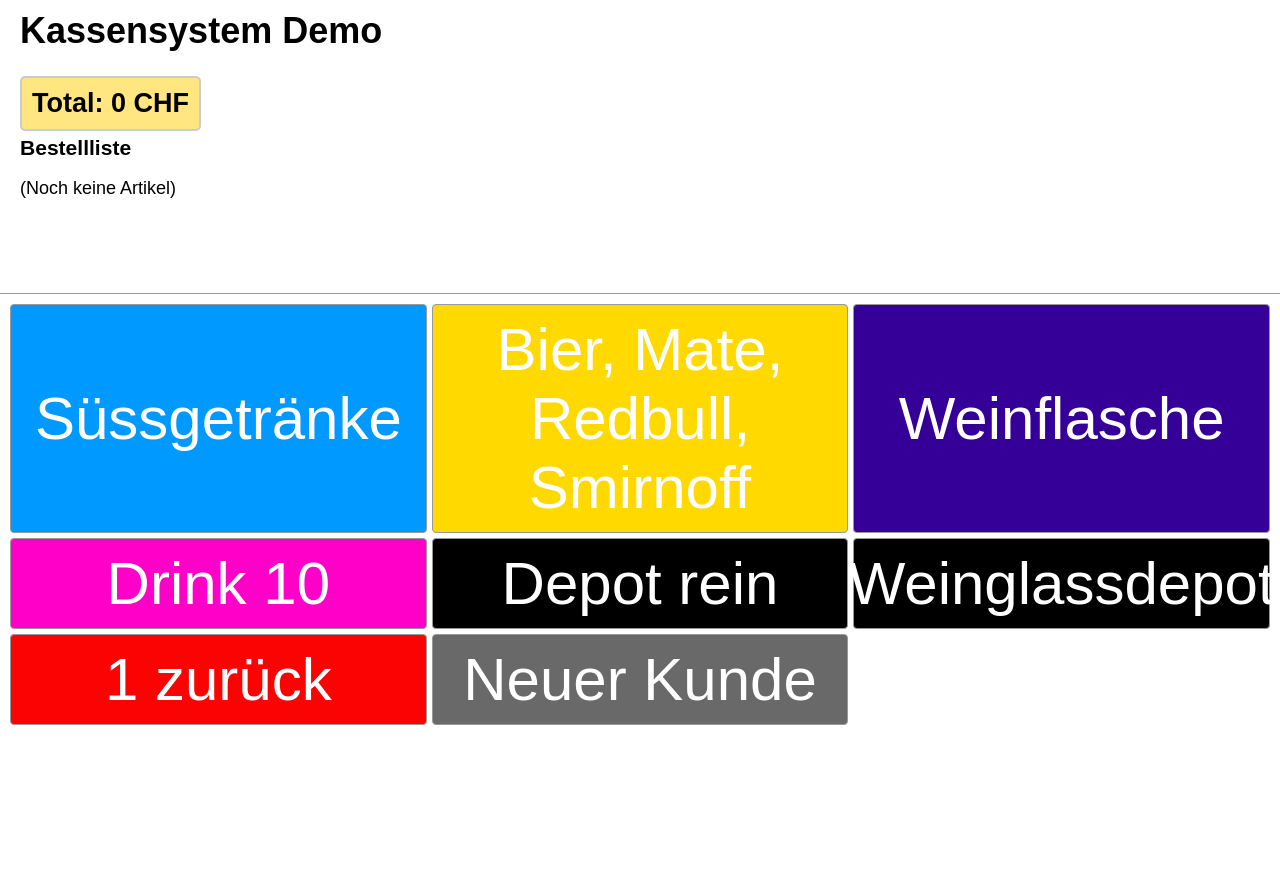
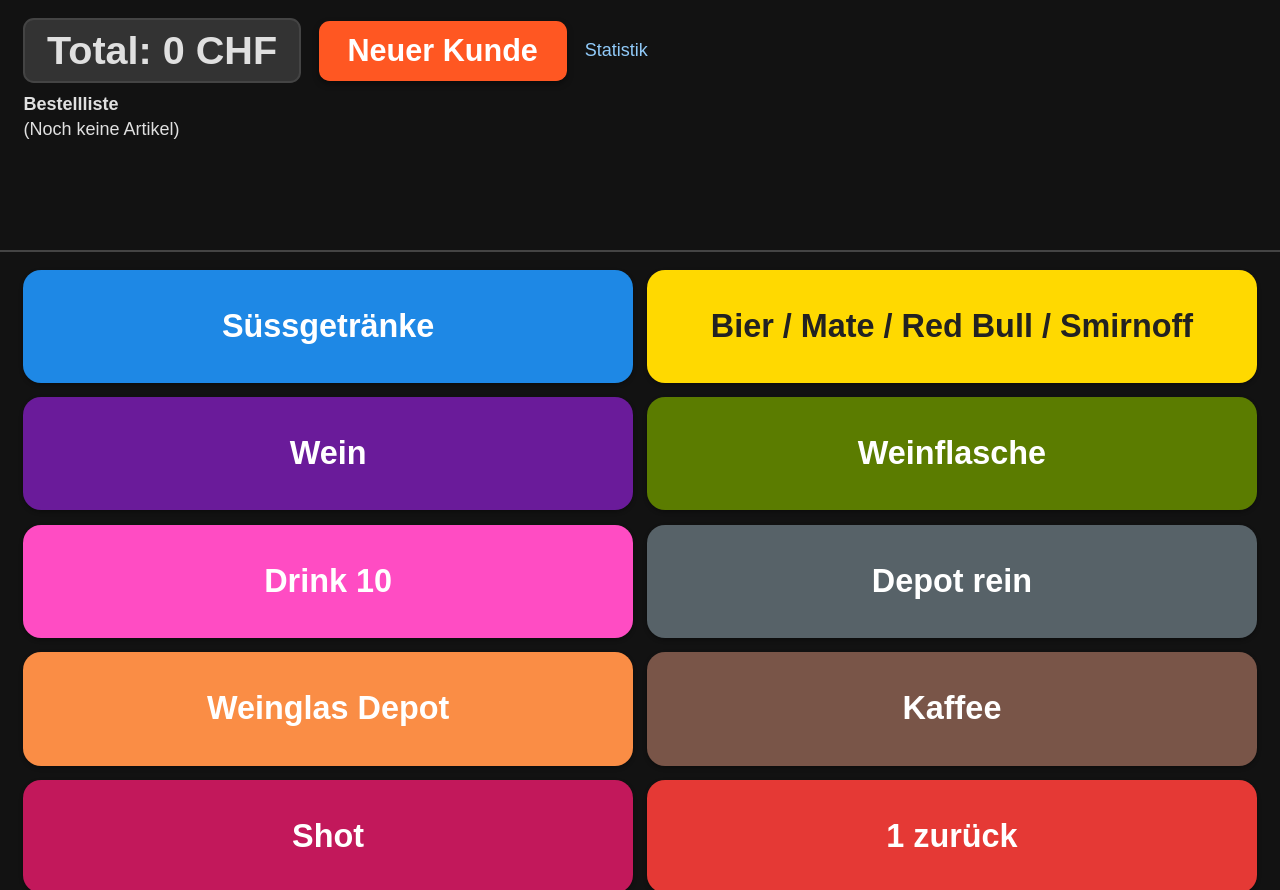
Before and after one commit to Pfischty/Kassensystem-und-Shotcounter, a Flask app: page / in a window 1280 px wide. Run offline with Flask 3, Linux system fonts and the light colour scheme.

Commit message:
Migrate kassensystem features into Shotcounter

```diff
--- a/Shotcounter/app.py
+++ b/Shotcounter/app.py
@@ -1,13 +1,19 @@
+import json
 from pathlib import Path
 from collections import Counter
-from flask import Flask, redirect, render_template, request, session, url_for, abort, render_template_string
+from datetime import datetime
+from flask import Flask, redirect, render_template, request, session, url_for, abort
 from flask_sqlalchemy import SQLAlchemy
-from flask_socketio import SocketIO, emit
+from flask_socketio import SocketIO
 from flask_session import Session
+from sqlalchemy import func
 
 BASE_DIR = Path(__file__).resolve().parent
 INSTANCE_DIR = BASE_DIR / "instance"
 INSTANCE_DIR.mkdir(parents=True, exist_ok=True)
+
+CONFIG_PATH = BASE_DIR / "kassensystem_config.json"
+EXAMPLE_CONFIG_PATH = BASE_DIR / "kassensystem_config.example.json"
 
 app = Flask(__name__)
 app.secret_key = b'gskjd%hsgd82jsd'
@@ -21,6 +27,67 @@ class teamliste(db.Model):
     id = db.Column(db.Integer, primary_key=True)
     score = db.Column(db.Integer, unique=False, nullable=False)
     team = db.Column(db.String(150), unique=True, nullable=False)
+
+class Order(db.Model):
+    id = db.Column(db.Integer, primary_key=True)
+    timestamp = db.Column(db.DateTime, default=datetime.utcnow)
+    total = db.Column(db.Integer, nullable=False)
+
+class OrderItem(db.Model):
+    id = db.Column(db.Integer, primary_key=True)
+    order_id = db.Column(db.Integer, db.ForeignKey("order.id"), nullable=False)
+    name = db.Column(db.String(100), nullable=False)
+    price = db.Column(db.Integer, nullable=False)
+
+    order = db.relationship("Order", backref=db.backref("items", lazy=True))
+
+class DrinkSale(db.Model):
+    """Aggregierte Stückzahlen pro Getränk und Bestellung"""
+
+    id = db.Column(db.Integer, primary_key=True)
+    order_id = db.Column(db.Integer, db.ForeignKey("order.id"), nullable=False)
+    name = db.Column(db.String(100), nullable=False)
+    quantity = db.Column(db.Integer, default=0, nullable=False)
+
+    order = db.relationship("Order", backref=db.backref("drink_sales", lazy=True))
+
+with app.app_context():
+    db.create_all()
+
+DEFAULT_CONFIG = {
+    "items": [
+        {"name": "Süssgetränke", "label": "Süssgetränke", "price": 6, "css_class": "suess"},
+        {
+            "name": "Bier",
+            "label": "Bier / Mate / Red Bull / Smirnoff",
+            "price": 7,
+            "css_class": "bier",
+        },
+        {"name": "Wein", "label": "Wein", "price": 7, "css_class": "wein"},
+        {"name": "Weinflasche 0.7", "label": "Weinflasche", "price": 22, "css_class": "flasche"},
+        {"name": "Drink 10", "label": "Drink 10", "price": 12, "css_class": "gross"},
+        {"name": "Depot rein", "label": "Depot rein", "price": -2, "css_class": "depot"},
+        {"name": "Weinglassdepot", "label": "Weinglas Depot", "price": 2, "css_class": "Weinglassdepot"},
+        {"name": "Kaffee", "label": "Kaffee", "price": 3, "css_class": "kaffee"},
+        {"name": "Shot", "label": "Shot", "price": 5, "css_class": "shot"},
+    ]
+}
+
+def load_button_config() -> dict:
+    """Load button and price configuration from JSON, fall back to defaults."""
+    for candidate in (CONFIG_PATH, EXAMPLE_CONFIG_PATH):
+        if candidate.exists():
+            try:
+                with candidate.open("r", encoding="utf-8") as config_file:
+                    return json.load(config_file)
+            except (OSError, json.JSONDecodeError):
+                continue
+    return DEFAULT_CONFIG.copy()
+
+
+button_config = load_button_config()
+ITEM_BUTTONS = button_config.get("items", DEFAULT_CONFIG["items"])
+PRICES = {item["name"]: item["price"] for item in ITEM_BUTTONS}
 
 @app.route('/registration', methods=('GET', 'POST'))
 def registration():
@@ -193,167 +260,6 @@ def manage():
     teams = teamliste.query.all()
     return render_template('manage.html', message=message, teams=teams)
 
-html_template = """
-<!DOCTYPE html>
-<html lang="de">
-<head>
-  <meta charset="UTF-8" />
-  <title>Kassensystem</title>
-  <style>
-    html, body {
-      margin: 0;
-      padding: 0;
-      width: 100%;
-      height: 100%;
-      font-family: Arial, sans-serif;
-      font-size: 18px;
-      overflow: hidden;
-    }
-
-    .wrapper {
-      display: flex;
-      flex-direction: column;
-      height: 100vh;
-    }
-
-    .bestellung-container h3 {
-      margin: 5px 0;
-    }
-    .top-section {
-      flex: 0 0 33%;
-      border-bottom: 1px solid #999;
-      box-sizing: border-box;
-      padding: 10px 20px;
-      overflow-y: auto;
-    }
-    .top-section h1 {
-      margin-top: 0;
-    }
-
-    #total {
-      font-weight: bold;
-      margin-top: 10px;
-      font-size: 1.5em;
-      background-color: #ffe680;
-      border: 2px solid #ccc;
-      border-radius: 5px;
-      padding: 10px;
-      text-align: center;
-      width: fit-content;
-    }
-
-    .bottom-section {
-      flex: 1;
-      padding: 10px;
-      box-sizing: border-box;
-    }
-
-
-  .buttons-container {
-    display: grid;
-    grid-template-columns: repeat(auto-fill, minmax(400px, 2fr)); /* Breite reduziert */
-    gap: 5px; /* Geringerer Abstand zwischen Buttons */
-    height: 200%;
-    box-sizing: border-box;
-    align-content: start;
-  }
-
-  .item-button {
-    display: flex;
-    justify-content: center;
-    align-items: center;
-    text-decoration: none;
-    color: white;
-    border: 1px solid #999;
-    border-radius: 4px;
-    font-size: 60px; /* Kleinere Schriftgröße */
-    padding: 10px; /* Geringeres Padding */
-    text-align: center;
-  }
-
-  .item-button:hover {
-    background-color: #bbb;
-  }
-
-
-  /* Anpassung für spezifische Farben bleibt gleich */
-  .item-button.suess {
-    background-color: #0099ff;
-  }
-  .item-button.bier {
-    background-color: #ffd900;
-  }
-  .item-button.wein {
-    background-color: #350097;
-  }
-  .item-button.shots {
-    background-color: #ffe4b5;
-  }
-  .item-button.gross {
-    background-color: #ff00c8;
-  }
-  .item-button.depot {
-    background-color: #000000;
-  }
-  .item-button.clear {
-    background-color: #fc0303;
-  }
-  .item-button.Kunde {
-    background-color: #696969;
-  }
-</style>
-</head>
-<body>
-  <div class="wrapper">
-    <div class="top-section">
-      <h1>Kassensystem Demo</h1>
-      <div id="total">
-        Total: {{ total }} CHF
-      </div>
-      <div class="bestellung-container">
-        <h3>Bestellliste</h3>
-        {% if items %}
-            <ul>
-            {% for (item, count) in items %}
-                <li>{{ count }}x {{ item }}</li>
-            {% endfor %}
-            </ul>
-        {% else %}
-            <p>(Noch keine Artikel)</p>
-        {% endif %}
-      </div>
-    </div>
-
-    <div class="bottom-section">
-      <div class="buttons-container">
-        <a class="item-button suess" href="{{ url_for('add_item', name='Süssgetränke') }}">Süssgetränke</a>
-        <a class="item-button bier" href="{{ url_for('add_item', name='Bier') }}">Bier, Mate, Redbull, Smirnoff</a>
-        <a class="item-button wein" href="{{ url_for('add_item', name='Wein') }}">Weinflasche \n  </a>
-        <a class="item-button gross" href="{{ url_for('add_item', name='Drink') }}">Drink 10</a>
-        <a class="item-button depot" href="{{ url_for('add_item', name='Depot rein') }}">Depot rein</a>
-        <a class="item-button depot" href="{{ url_for('add_item', name='Weinglassdepot') }}">Weinglassdepot</a>
-        <a class="item-button clear" href="{{ url_for('remove_last') }}">1 zurück</a>
-        <a class="item-button Kunde" href="{{ url_for('clear_order') }}">Neuer Kunde</a>
-      </div>
-    </div>
-  </div>
-</body>
-</html>
-"""
-
-PRICES = {
-    'Süssgetränke': 6,
-    'Bier': 7,
-    'Wein': 7,
-    'Drink 10': 12,
-    'Depot rein': -2,
-    'Weinflasche 0.7': 22,
-    'Weinglassdepot': 2,
-
-}
-
-
-
 @app.route("/")
 def index():
     """Startseite mit der Bestell-Liste (zusammengefasst) und Gesamtbetrag."""
@@ -363,10 +269,11 @@ def index():
     counts = Counter(items)
     grouped_items = list(counts.items())  # [(artikel, anzahl), ...]
 
-    return render_template_string(
-        html_template,
+    return render_template(
+        "Kasse.html",
         items=grouped_items,
-        total=total_price
+        total=total_price,
+        buttons=ITEM_BUTTONS,
     )
 
 @app.route("/add")
@@ -390,8 +297,42 @@ def remove_last():
 
 @app.route("/clear_order")
 def clear_order():
-    """Löscht die gesamte Bestellung."""
-    session['items'] = []
-    return redirect(url_for('index'))
+    """Bestellung abschliessen, in DB sichern, Zähler hochzählen"""
+    items = session.get("items", [])
+    if items:
+        total_price = sum(PRICES.get(item, 0) for item in items)
+        order = Order(total=total_price)
+        db.session.add(order)
+        db.session.commit()
+
+        for item_name in items:
+            db.session.add(
+                OrderItem(
+                    order_id=order.id,
+                    name=item_name,
+                    price=PRICES.get(item_name, 0),
+                )
+            )
+
+        for name, qty in Counter(items).items():
+            db.session.add(DrinkSale(order_id=order.id, name=name, quantity=qty))
+        db.session.commit()
+
+    session["items"] = []
+    return redirect(url_for("index"))
+
+
+@app.route("/stats")
+def stats():
+    revenue = db.session.query(func.coalesce(func.sum(Order.total), 0)).scalar() or 0
+    count = db.session.query(func.count(Order.id)).scalar() or 0
+    sales = (
+        db.session.query(DrinkSale.name, func.sum(DrinkSale.quantity))
+        .group_by(DrinkSale.name)
+        .all()
+    )
+    return render_template(
+        "kassen_stats.html", revenue=revenue, count=count, sales=sales
+    )
 if __name__ == '__main__':
     socketio.run(app, host='0.0.0.0', port=5000, debug=True)
--- a/Shotcounter/templates/Kasse.html
+++ b/Shotcounter/templates/Kasse.html
@@ -1,156 +1,115 @@
-
-
 <!DOCTYPE html>
 <html lang="de">
 <head>
-  <meta charset="UTF-8" />
+  <meta charset="UTF-8">
+  <meta name="viewport" content="width=device-width, initial-scale=1, maximum-scale=1, user-scalable=no">
   <title>Kassensystem</title>
   <style>
-    html, body {
-      margin: 0;
-      padding: 0;
-      width: 100%;
-      height: 100%;
-      font-family: Arial, sans-serif;
-      font-size: 18px;
-      overflow: hidden;
+    :root{
+      --bg:#121212; --fg:#e0e0e0; --card:#333; --border:#444;
+      --btn-radius:1rem;
+      --btn-padding:clamp(0.5rem,3vw,1.2rem);
+      --btn-font:clamp(1rem,4vw,1.8rem);
+    }
+    html,body{
+      margin:0;height:100%;width:100%;
+      font-family:Arial,Helvetica,sans-serif;
+      font-size:18px;background:var(--bg);color:var(--fg);
+      -webkit-touch-callout:none;-webkit-user-select:none;user-select:none;
+      touch-action:manipulation;overscroll-behavior:contain;
+    }
+    a{color:#90caf9;text-decoration:none;}
+
+    .wrapper{display:flex;flex-direction:column;height:100vh;}
+
+    /* Top-Bereich */
+    .top-section{
+      flex:0 0 24%;
+      border-bottom:2px solid var(--border);
+      padding:1rem 1.3rem;
+      display:flex;flex-direction:column;gap:.6rem;
+      overflow-y:auto;scrollbar-width:none;
+    }
+    .top-bar{display:flex;align-items:center;gap:1rem;flex-wrap:wrap;}
+    #total{
+      font-weight:bold;font-size:clamp(1.3rem,4vw,2.2rem);
+      background:var(--card);border:2px solid var(--border);
+      border-radius:.6rem;padding:.45rem 1.2rem;
+    }
+    .top-action{
+      background:#ff5722;color:#fff;font-weight:bold;
+      border-radius:.6rem;padding:.7rem 1.6rem;
+      font-size:clamp(1.1rem,4vw,1.7rem);box-shadow:0 3px 6px rgba(0,0,0,.4);
     }
 
-    .wrapper {
-      display: flex;
-      flex-direction: column;
-      height: 100vh;
+    .bestellung-container ul{
+      padding-left:0;margin:.3rem 0 0;
+      font-size:clamp(0.9rem,3.4vw,1.4rem);
+      column-count:2;column-gap:.5rem;list-style:none;
     }
 
-    .bestellung-container h3 {
-      margin: 5px 0;
+    /* Buttons-Grid */
+    .bottom-section{flex:1;padding:1rem 1.3rem;overflow-y:auto;}
+    .buttons-container{
+      display:grid;
+      grid-template-columns:repeat(2,minmax(0,1fr));
+      grid-auto-rows:1fr;
+      gap:0.8rem;
     }
-    .top-section {
-      flex: 0 0 33%;
-      border-bottom: 1px solid #999;
-      box-sizing: border-box;
-      padding: 10px 20px;
-      overflow-y: auto;
+    .item-button{
+      display:flex;justify-content:center;align-items:center;
+      text-decoration:none;color:#fff;text-align:center;font-weight:bold;
+      border-radius:var(--btn-radius);font-size:var(--btn-font);
+      padding:var(--btn-padding);min-height:70px;
+      box-shadow:0 2px 4px rgba(0,0,0,.3);
+      white-space:normal;line-height:1.2;word-break:break-word;
+      transition:transform .1s ease;
     }
-    .top-section h1 {
-      margin-top: 0;
-    }
-
-    #total {
-      font-weight: bold;
-      margin-top: 10px;
-      font-size: 1.5em;
-      background-color: #ffe680;
-      border: 2px solid #ccc;
-      border-radius: 5px;
-      padding: 10px;
-      text-align: center;
-      width: fit-content;
-    }
-
-    .bottom-section {
-      flex: 1;
-      padding: 10px;
-      box-sizing: border-box;
-    }
-
-
-  .buttons-container {
-    display: grid;
-    grid-template-columns: repeat(auto-fill, minmax(400px, 2fr)); /* Breite reduziert */
-    gap: 5px; /* Geringerer Abstand zwischen Buttons */
-    height: 200%;
-    box-sizing: border-box;
-    align-content: start;
-  }
-
-  .item-button {
-    display: flex;
-    justify-content: center;
-    align-items: center;
-    text-decoration: none;
-    color: white;
-    border: 1px solid #999;
-    border-radius: 4px;
-    font-size: 60px; /* Kleinere Schriftgröße */
-    padding: 10px; /* Geringeres Padding */
-    text-align: center;
-  }
-
-  .item-button:hover {
-    background-color: #bbb;
-  }
-
-  /* Anpassung für spezifische Farben bleibt gleich */
-  .item-button.suess {
-    background-color: #0099ff;
-  }
-  .item-button.bier {
-    background-color: #6b6b6b;
-  }
-  .item-button.wein {
-    background-color: #350097;
-  }
-  .item-button.shots {
-    background-color: #ffe4b5;
-  }
-  .item-button.gross {
-    background-color: #ff00c8;
-  }
-  .item-button.depot {
-    background-color: #000000;
-  }
-  .item-button.clear {
-    background-color: #fc0303;
-  }
-</style>
+    .item-button:active{transform:scale(.96);}
+    .item-button.suess  {background:#1e88e5;}
+    .item-button.bier   {background:#ffd900;color:#222;}
+    .item-button.wein   {background:#6a1b9a;}
+    .item-button.flasche{background:#5b7c00;}
+    .item-button.gross  {background:#ff4cc3;}
+    .item-button.depot  {background:#576268;}
+    .item-button.Weinglassdepot{background:#fa8d45;}
+    .item-button.kaffee {background:#795548;}
+    .item-button.shot   {background:#c2185b;}
+    .item-button.clear  {background:#e53935;}
+  </style>
 </head>
 <body>
   <div class="wrapper">
+    <!-- Top -->
     <div class="top-section">
-      <h1>Kassensystem Demo</h1>
-      <div id="total">
-        Total: {{ total }} CHF
+      <div class="top-bar">
+        <div id="total">Total: {{ total }} CHF</div>
+        <a class="top-action" href="{{ url_for('clear_order') }}">Neuer&nbsp;Kunde</a>
+        <a href="{{ url_for('stats') }}">Statistik</a>
       </div>
       <div class="bestellung-container">
-        <h3>Bestellliste</h3>
+        <h3 style="margin:0;font-size:1rem;">Bestellliste</h3>
         {% if items %}
-            <ul>
-            {% for (item, count) in items %}
-                <li>{{ count }}x {{ item }}</li>
-            {% endfor %}
-            </ul>
+          <ul>
+          {% for item, count in items %}
+            <li>{{ count }}× {{ item }}</li>
+          {% endfor %}
+          </ul>
         {% else %}
-            <p>(Noch keine Artikel)</p>
+          <p style="margin:.2rem 0;">(Noch keine Artikel)</p>
         {% endif %}
       </div>
     </div>
 
+    <!-- Buttons -->
     <div class="bottom-section">
       <div class="buttons-container">
-        <a class="item-button suess" href="{{ url_for('add_item', name='Süssgetränke') }}">Süssgetränke</a>
-        <a class="item-button bier" href="{{ url_for('add_item', name='Bier') }}">Bier, Mate, Redbull, Smirnoff</a>
-        <a class="item-button wein" href="{{ url_for('add_item', name='Wein') }}">Wein</a>
-        <a class="item-button wein" href="{{ url_for('add_item', name='Weinflasche 0.7') }}">Weinflasche</a>
-        <a class="item-button gross" href="{{ url_for('add_item', name='Drink') }}">Drink 10</a>
-        <a class="item-button suess" href="{{ url_for('add_item', name='Depot rein') }}">Depot rein</a>
-        <a class="item-button suess" href="{{ url_for('add_item', name='Weinglassdepot') }}">Weinglassdepot</a>
-        <a class="item-button clear" href="{{ url_for('remove_last') }}">1 zurück</a>
-        <a class="item-button clear" href="{{ url_for('clear_order') }}">Neuer Kunde</a>
+        {% for button in buttons %}
+          <a class="item-button {{ button.css_class }}" href="{{ url_for('add_item', name=button.name) }}">{{ button.label }}</a>
+        {% endfor %}
+        <a class="item-button clear"   href="{{ url_for('remove_last') }}">1&nbsp;zurück</a>
       </div>
     </div>
   </div>
 </body>
 </html>
-"""
-
-PRICES = {
-    'Süssgetränke': 6,
-    'Bier': 7,
-    'Wein': 7,
-    'Drink 10': 12,
-    'Depot rein': -2,
-    'Weinflasche 0.7': 22,
-    'Weinglassdepot': 2,
-
-}
```
Also changed, not shown: Shotcounter/kassensystem_config.example.json (added, +58 -0 lines), Shotcounter/templates/kassen_stats.html (added, +29 -0 lines), Shotcounter/Readme.txt.
